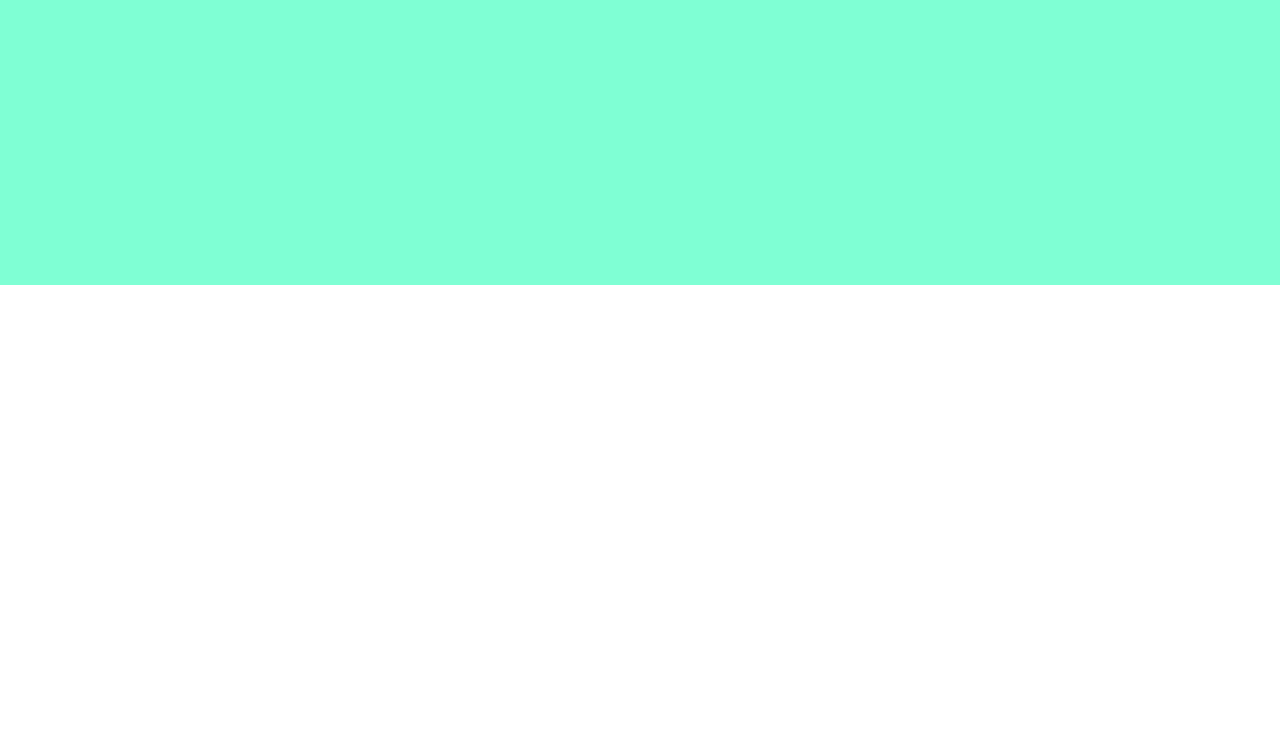
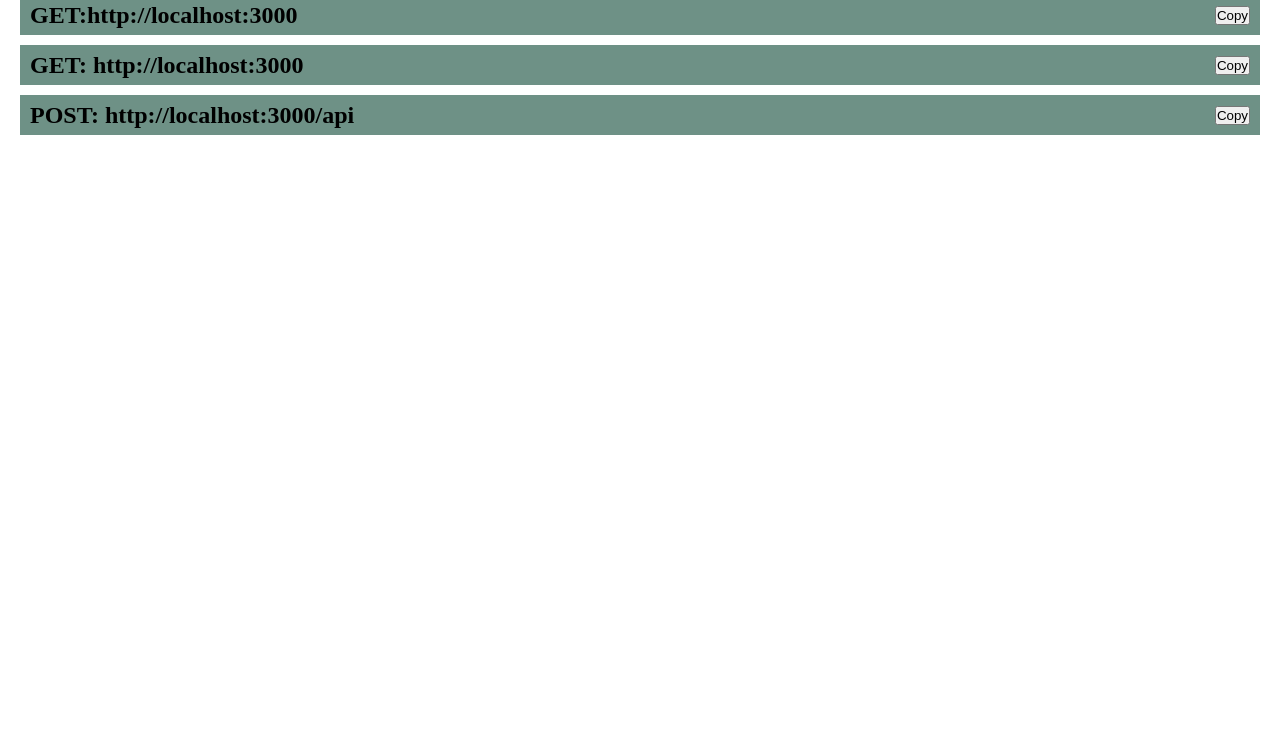
Before and after one commit to dev-omar-v01/REST-API-nodeJS, a website: page views/index.html in a window 1280 px wide. Shown: the part 52-800 px from the top of the page. Drawn offline with Linux system fonts and the light colour scheme.

Commit message:
home view route list

```diff
--- a/views/index.html
+++ b/views/index.html
@@ -7,7 +7,15 @@
     <title>REST API</title>
   </head>
   <body>
-    <h1>node.js REST-API</h1>
-    <div class="main__div_class"></div>
+    <center>
+      <h1>node.js REST-API</h1>
+    </center>
+    <div class="main__div_class">
+      <h2>GET:http://localhost:3000</h2>
+      <button id="copyButton">Copy</button>
+    </div>
+    <!-- Linking the external JavaScript file -->
+    <script src="js/route.count.js"></script>
+    <script src="js/route.copy.js"></script>
   </body>
 </html>
--- /dev/null
+++ b/views/js/route.copy.js
@@ -0,0 +1,20 @@
+const copyButtons = document.querySelectorAll('.main__div_class button');
+
+copyButtons.forEach((copyButton, index) => {
+    copyButton.addEventListener('click', () => {
+        const h2Elements = document.querySelectorAll('.main__div_class h2');
+        const fullText = h2Elements[index].textContent;
+        const url = fullText.replace(/^(GET:|POST:|PUT:|DELETE:)\s*/i, ''); // Remove method prefix
+
+        const tempTextArea = document.createElement('textarea');
+        tempTextArea.value = url.trim(); // Trim any extra spaces
+
+        document.body.appendChild(tempTextArea);
+        tempTextArea.select();
+        tempTextArea.setSelectionRange(0, 99999);
+        document.execCommand('copy');
+        document.body.removeChild(tempTextArea);
+
+        alert('Copied to clipboard: ' + url.trim());
+    });
+});
--- /dev/null
+++ b/views/js/route.count.js
@@ -0,0 +1,19 @@
+const RouteList = [
+    {
+        routeName: "http://localhost:3000",
+        routeMethodName: "GET"
+    },
+    {
+        routeName: "http://localhost:3000/api",
+        routeMethodName: "POST"
+    },
+];
+
+const container = document.querySelector('.main__div_class');
+
+RouteList.forEach((route, index) => {
+    const divContent = container.cloneNode(true);
+    const h2Element = divContent.querySelector('h2');
+    h2Element.textContent = `${route.routeMethodName}: ${route.routeName}`;
+    container.parentNode.appendChild(divContent);
+});
--- a/views/style/index.style.css
+++ b/views/style/index.style.css
@@ -2,11 +2,20 @@
   padding: 0;
   margin: 0;
 }
-h1 {
-  color: rebeccapurple;
+
+.main__div_class {
+  background-color: rgb(110, 145, 134);
+  margin: 10px 20px; /* Shorthand for margin properties */
+  height: 40px;
+  display: flex;
+  align-items: center; /* Vertically center items */
+  justify-content: space-between; /* Create space between items */
+  padding-left: 10px;
 }
-.main__div_class {
-  background-color: aquamarine;
-  height: 300px;
-  width: auto;
+.main__div_class h2 {
+  margin: 0; /* Remove default margin for h2 */
 }
+
+.main__div_class button {
+  margin-right: 10px; /* Add margin to the button */
+}
```
